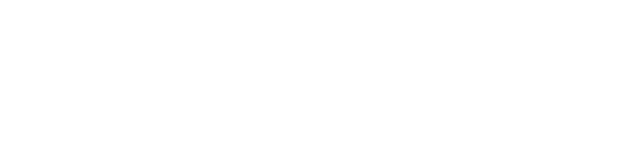
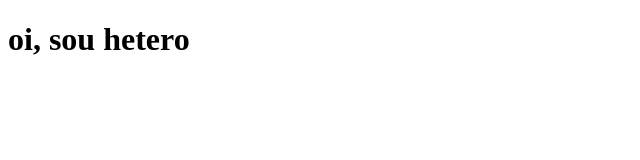
Before and after one commit to KaioMuzzo/projeto-senac, a plain HTML site: page index.html in a window 1280 px wide. Shown: the whole page, without its empty margins (0-640 px from the left). Drawn offline with Linux system fonts and the light colour scheme.

Commit message:
ola, serres humaonos

```diff
--- a/index.html
+++ b/index.html
@@ -7,5 +7,7 @@
 </head>
 <body>
 
+    <h1>oi, sou hetero</h1>
+
 </body>
 </html>
```
